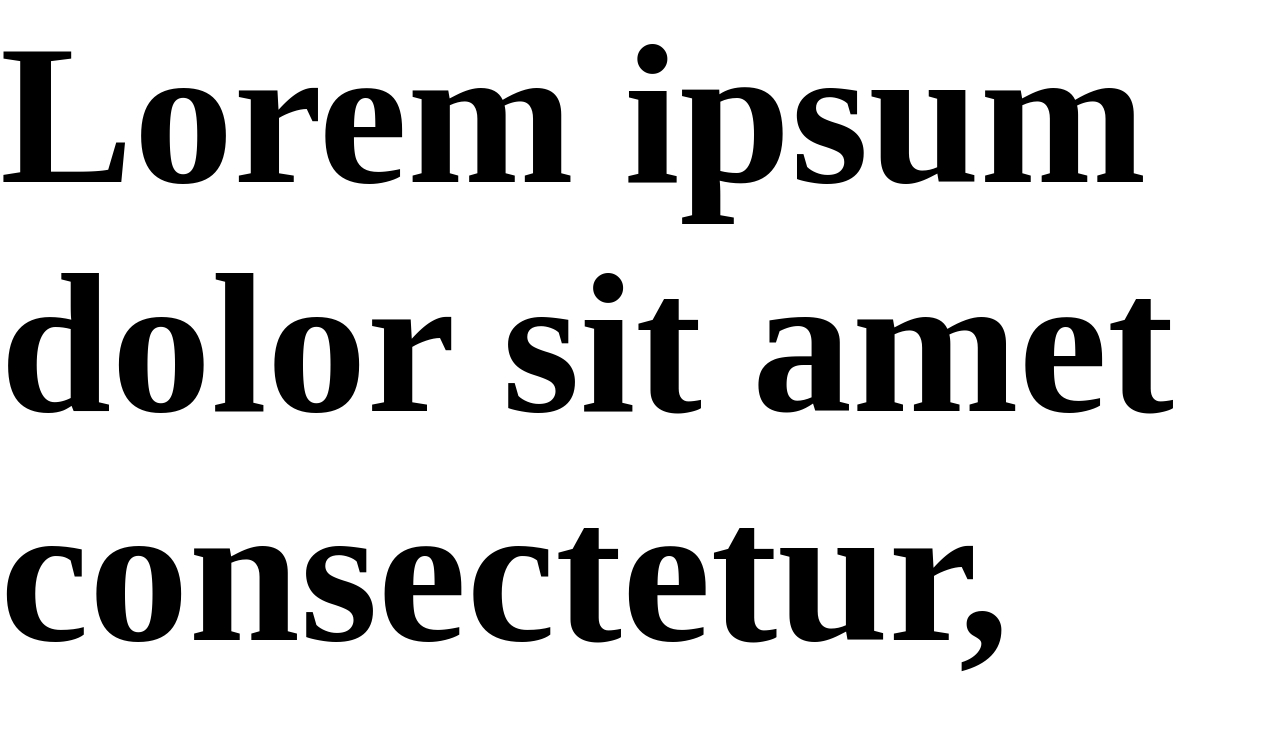
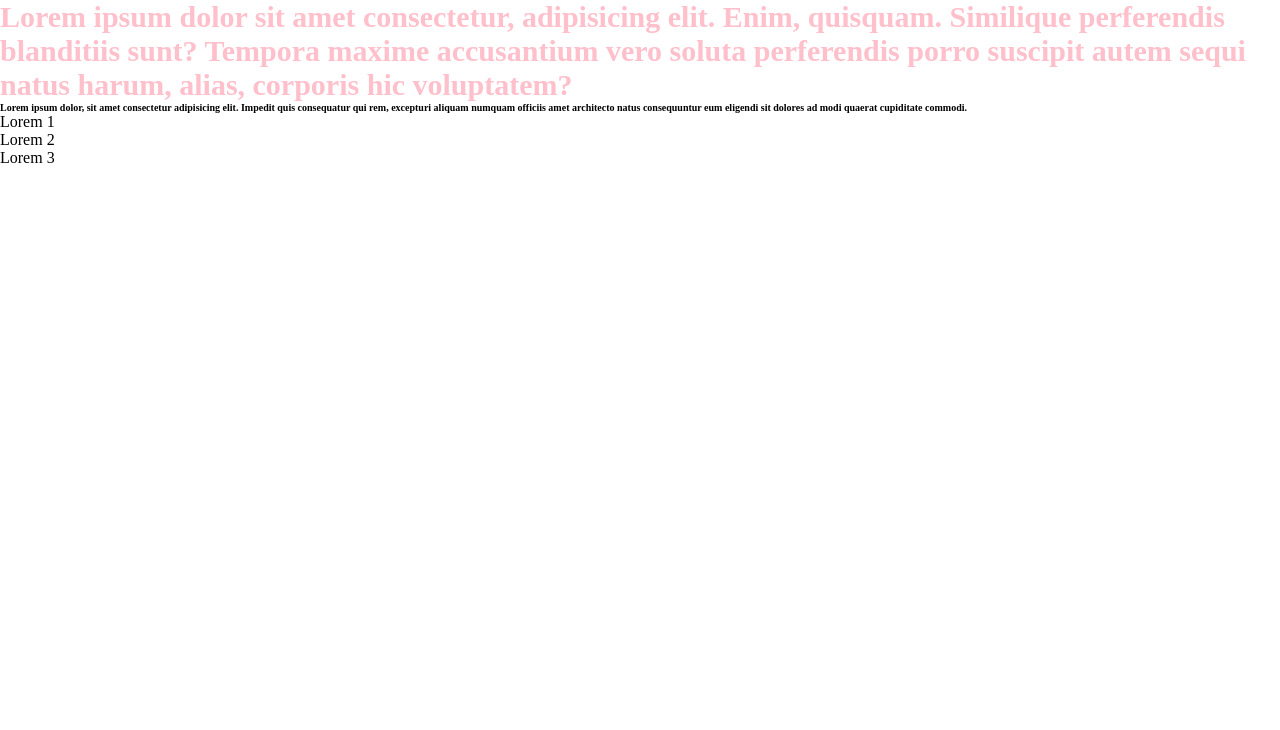
Before and after one commit to jrnior/gittest, a plain HTML site: page index.html in a window 1280 px wide. Shown: the top 730 px of the page. Drawn offline with Linux system fonts and the light colour scheme.

Commit message:
h1 color and  h2 font size

```diff
--- a/style.css
+++ b/style.css
@@ -3,9 +3,10 @@
 }
 
 h1 {
-    font-size: 200px;
+    font-size: 30px;
+    color: pink;
 }
 
 h2 {
-    font-size: 120px;
+    font-size: 10px;
 }
```
